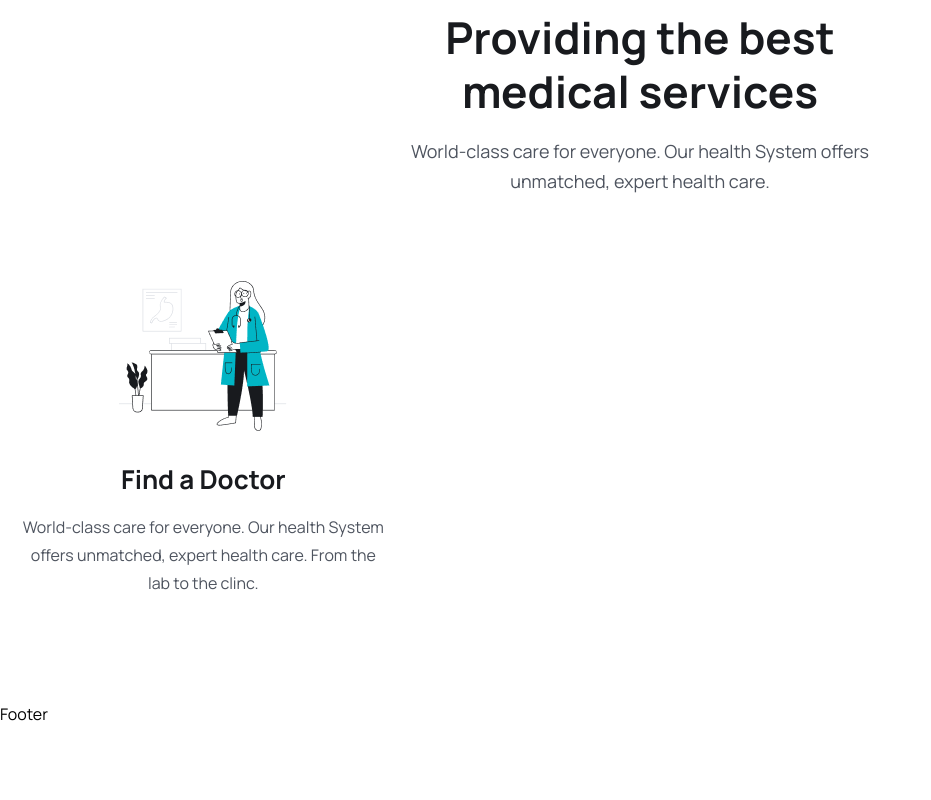
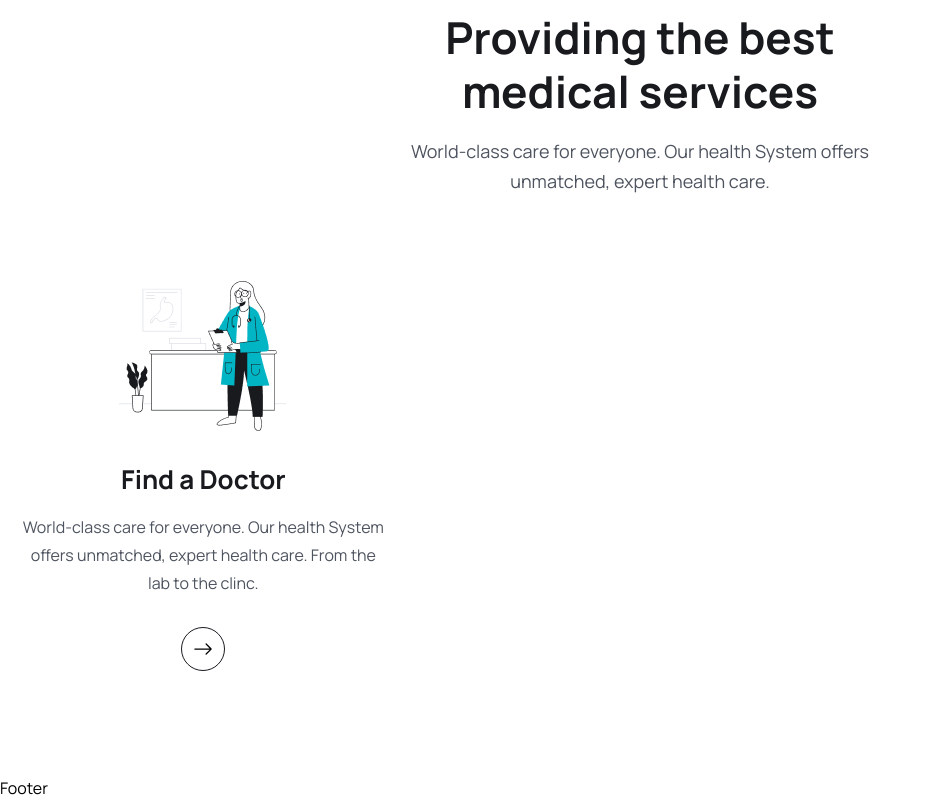
Before and after one commit to MacSmitty8/MERN-Medicare-Booking, a React (Vite) app in the folder frontend/: page / in a window 1280 px wide. Shown: the part 882-1682 px from the top of the page, without its empty margins (0-931 px from the left). Before the commit the page ends 1608 px from the top, so only its background shows below. Built offline with nearby package versions, Linux system fonts and the light colour scheme.

Commit message:
Added a link for the find a doctor segement, as well as an arrow.

```diff
--- a/frontend/src/pages/Home.jsx
+++ b/frontend/src/pages/Home.jsx
@@ -3,6 +3,8 @@
 import heroImg02 from '../assets/images/hero-img02.png'
 import heroImg03 from '../assets/images/hero-img03.png'
 import icon01 from '../assets/images/icon01.png'
+import {Link} from 'react-router-dom'
+import {BsArrowRight} from 'react-icons/bs'
 
 const Home = () => {
   return <>
@@ -89,6 +91,11 @@
                 <h2 className='text-[26px] leading-9 text-headingColor font-[700] text-center'>Find a Doctor</h2>
                 <p className='text-[16px] leading-7 text-textColor font-[400] mt-4 text-center'>World-class care for everyone. Our health System offers
                 unmatched, expert health care. From the lab to the clinc.</p>
+
+                <Link to='/doctors' className='w-[44px] h-[44px] rounded-full border border-solid border-[#181A1E] mt-[30px]
+                mx-auto flex items-center justify-center group hover:bg-primaryColor hover:border-none'>
+                <BsArrowRight className='group-hover:text-white w-6 h-5'/>
+                </Link>
               </div>
             </div>
 
```
